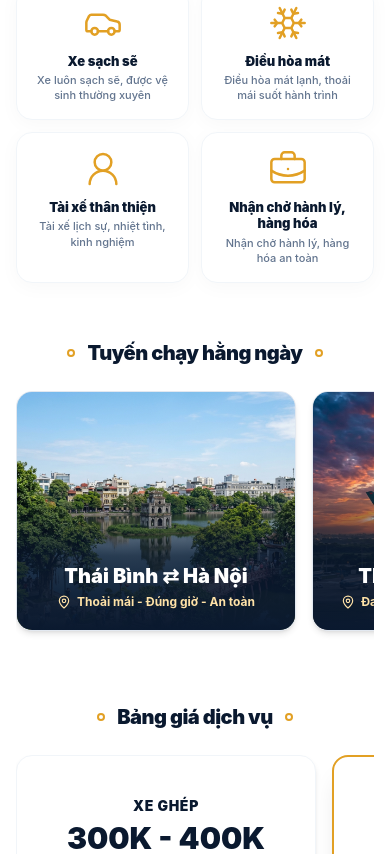
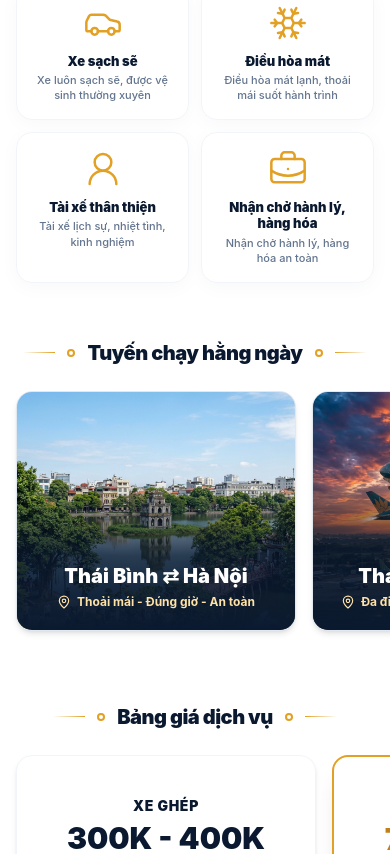
Before and after one commit to haikieudng-cyber/XeGhepVuPhu, a Next.js app: page / in a window 390 px wide. Shown: the part 1146-2000 px from the top of the page. Built offline with nearby package versions, Linux system fonts and the light colour scheme; no server answers.

Commit message:
fix: adjust mobile layout spacing, show lines on mobile titles and fix title wrapping

```diff
--- a/src/app/page.tsx
+++ b/src/app/page.tsx
@@ -95,11 +95,11 @@ const whyCards = [
 function SectionTitle({ children }: { children: React.ReactNode }) {
   return (
     <h2 className="mb-6 flex items-center justify-center gap-2 text-center font-heading text-lg font-black tracking-tight text-[var(--color-navy-950)] min-[375px]:gap-3 min-[375px]:text-xl sm:text-3xl">
-      <span className="hidden h-px w-20 bg-gradient-to-r from-transparent to-[var(--color-gold-500)] sm:block" />
-      <span className="h-2 w-2 rounded-full border-2 border-[var(--color-gold-500)]" />
-      {children}
-      <span className="h-2 w-2 rounded-full border-2 border-[var(--color-gold-500)]" />
-      <span className="hidden h-px w-20 bg-gradient-to-l from-transparent to-[var(--color-gold-500)] sm:block" />
+      <span className="block h-px w-8 bg-gradient-to-r from-transparent to-[var(--color-gold-500)] sm:w-20" />
+      <span className="h-2 w-2 shrink-0 rounded-full border-2 border-[var(--color-gold-500)]" />
+      <span>{children}</span>
+      <span className="h-2 w-2 shrink-0 rounded-full border-2 border-[var(--color-gold-500)]" />
+      <span className="block h-px w-8 bg-gradient-to-l from-transparent to-[var(--color-gold-500)] sm:w-20" />
     </h2>
   );
 }
@@ -191,9 +191,11 @@ export default function HomePage() {
       </section>
 
       <section id="tuyen-xe" className="bg-white py-7">
-        <div className="mx-auto max-w-6xl px-4 sm:px-6 lg:px-8">
-          <SectionTitle>Tuyến chạy hằng ngày</SectionTitle>
-          <div className="flex snap-x snap-mandatory overflow-x-auto pb-4 sm:grid sm:grid-cols-2 sm:gap-4 sm:pb-0 lg:grid-cols-4">
+        <div className="mx-auto max-w-6xl px-0 sm:px-6 lg:px-8">
+          <div className="px-4 sm:px-0">
+            <SectionTitle>Tuyến chạy hằng ngày</SectionTitle>
+          </div>
+          <div className="flex snap-x snap-mandatory overflow-x-auto px-4 pb-4 sm:grid sm:grid-cols-2 sm:gap-4 sm:px-0 sm:pb-0 lg:grid-cols-4">
             {routes.map((route, index) => (
               <a className="group relative mr-4 h-[240px] w-[280px] shrink-0 snap-center overflow-hidden rounded-2xl border border-slate-200 bg-slate-200 shadow-md sm:mr-0 sm:h-[220px] sm:w-auto" href={`/${route.slug}`} key={route.slug}>
                 <Image src={routeImages[index]} alt={route.name} fill sizes="(min-width:1024px) 25vw, (min-width:640px) 50vw, 280px" className="object-cover transition-transform duration-500 group-hover:scale-110" />
@@ -210,9 +212,11 @@ export default function HomePage() {
       </section>
 
       <section id="bang-gia" className="bg-white py-7">
-        <div className="mx-auto max-w-6xl px-4 sm:px-6 lg:px-8">
-          <SectionTitle>Bảng giá dịch vụ</SectionTitle>
-          <div className="flex snap-x snap-mandatory overflow-x-auto pb-6 lg:grid lg:grid-cols-3 lg:gap-6 lg:pb-0">
+        <div className="mx-auto max-w-6xl px-0 sm:px-6 lg:px-8">
+          <div className="px-4 sm:px-0">
+            <SectionTitle>Bảng giá dịch vụ</SectionTitle>
+          </div>
+          <div className="flex snap-x snap-mandatory overflow-x-auto px-4 pb-6 sm:px-0 lg:grid lg:grid-cols-3 lg:gap-6 lg:pb-0">
             {pricing.map((item, index) => (
               <article
                 className={`relative mr-4 w-[300px] shrink-0 snap-center overflow-hidden rounded-2xl border bg-white px-6 pb-6 pt-8 text-center shadow-md lg:mr-0 lg:w-auto ${index === 1 ? "border-2 border-[var(--color-gold-500)] shadow-xl" : "border-slate-100"}`}
@@ -343,7 +347,12 @@ export default function HomePage() {
 
       <section id="gallery" className="bg-white py-10">
         <div className="mx-auto max-w-6xl px-4 sm:px-6 lg:px-8">
-          <SectionTitle>Hàng ngàn chuyến đi an toàn & vui vẻ</SectionTitle>
+          <SectionTitle>
+            <span className="flex flex-col">
+              <span>Hàng ngàn chuyến đi</span>
+              <span className="uppercase">an toàn & vui vẻ</span>
+            </span>
+          </SectionTitle>
           <div className="grid grid-cols-2 gap-3 sm:gap-4 md:grid-cols-3 lg:grid-cols-4">
             {galleryItems.map((item, idx) => (
               <div key={idx} className="group relative aspect-square overflow-hidden rounded-2xl bg-slate-100 shadow-sm transition-transform hover:-translate-y-1 hover:shadow-md">
@@ -362,9 +371,11 @@ export default function HomePage() {
       </section>
 
       <section id="testimonials" className="bg-slate-50 py-10">
-        <div className="mx-auto max-w-6xl px-4 sm:px-6 lg:px-8">
-          <SectionTitle>Khách hàng nói gì về chúng tôi?</SectionTitle>
-          <div className="flex snap-x snap-mandatory overflow-x-auto pb-4 sm:grid sm:grid-cols-2 sm:gap-4 lg:grid-cols-4 sm:pb-0">
+        <div className="mx-auto max-w-6xl px-0 sm:px-6 lg:px-8">
+          <div className="px-4 sm:px-0">
+            <SectionTitle>Khách hàng nói gì về chúng tôi?</SectionTitle>
+          </div>
+          <div className="flex snap-x snap-mandatory overflow-x-auto px-4 pb-4 sm:px-0 sm:grid sm:grid-cols-2 sm:gap-4 lg:grid-cols-4 sm:pb-0">
             {testimonials.map((item, idx) => (
               <article key={idx} className="mr-4 w-[280px] shrink-0 snap-center rounded-2xl border border-slate-200 bg-white p-6 shadow-sm sm:mr-0 sm:w-auto">
                 <div className="flex gap-1 text-[var(--color-gold-500)]">
```
